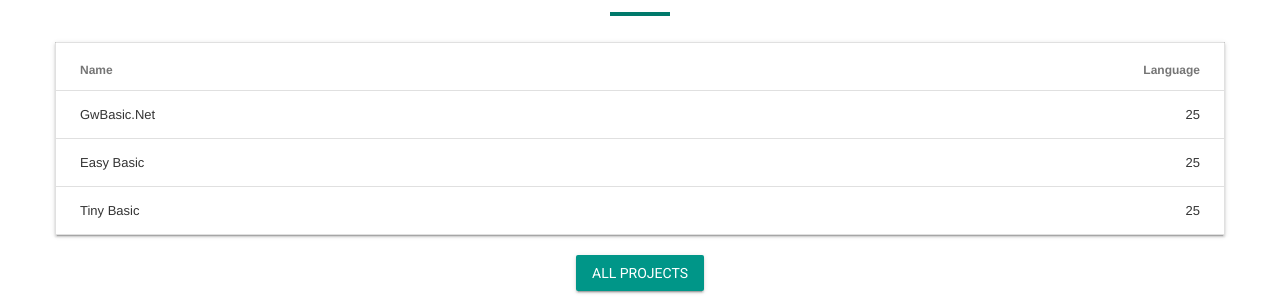
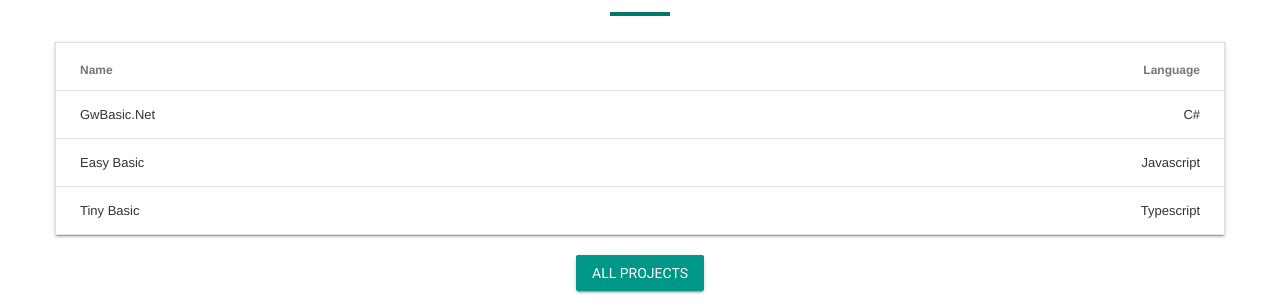
Before and after one commit to nmanumr/nmanumr.com, a Jekyll site: the page built from index.html, in a window 1280 px wide. Shown: the part 1066-1373 px from the top of the page. Built offline with Jekyll 4.4.1, drawn with Linux system fonts in a browser that asks for light colours; nearby versions of some CDN libraries; comment, search, counter and statistics services are not loaded.

Commit message:
Update portfolio.html

```diff
--- a/_includes/portfolio.html
+++ b/_includes/portfolio.html
@@ -22,7 +22,7 @@
 		 {% assign projectData = project[1] %}
     <tr>
       <td class="mdl-data-table__cell--non-numeric">{{ projectData.title }}</td>
-      <td>25</td>
+      <td>{{ projectData.lang }}</td>
     </tr>
     {% endfor %}
   </tbody>
```
